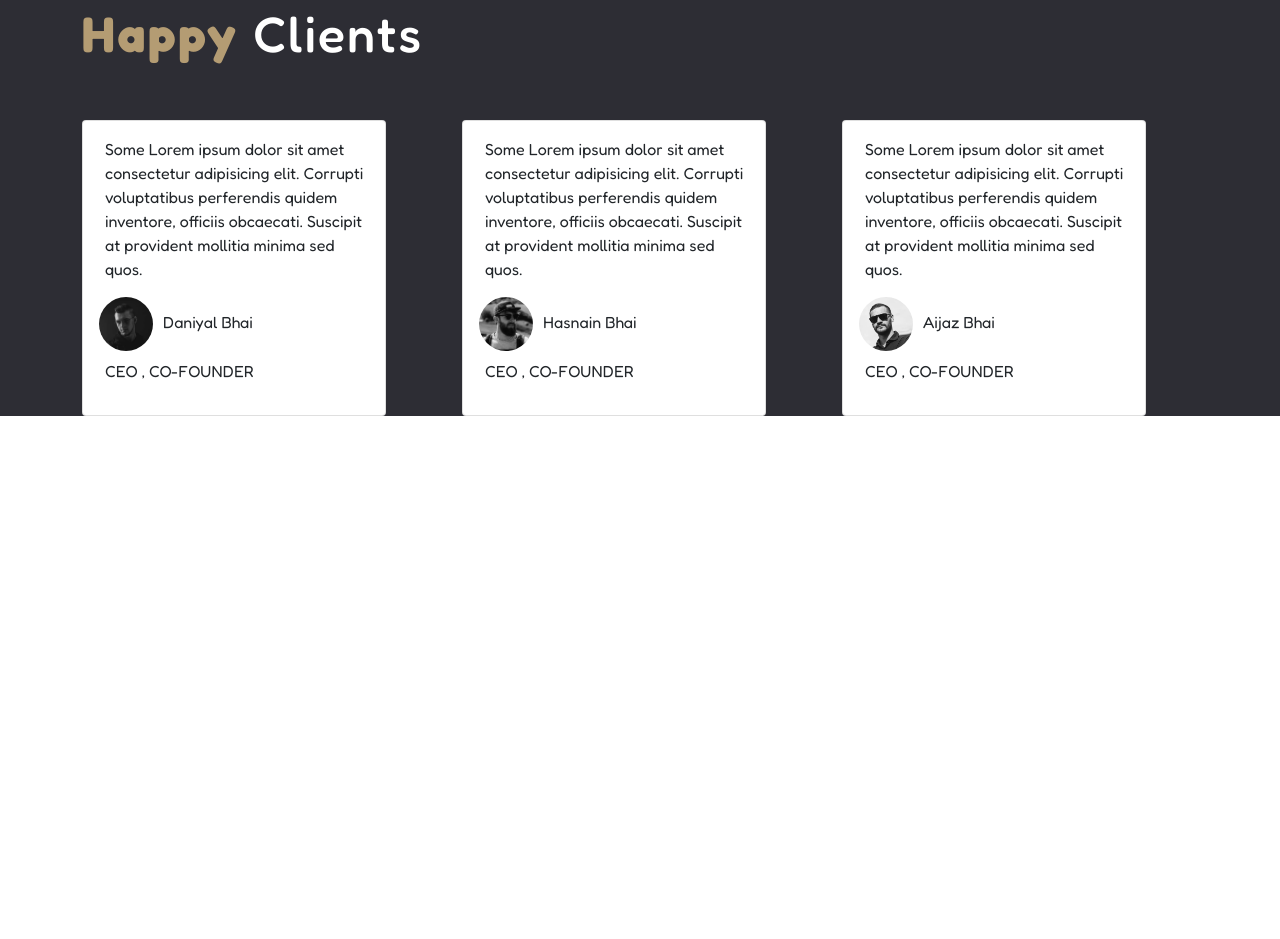
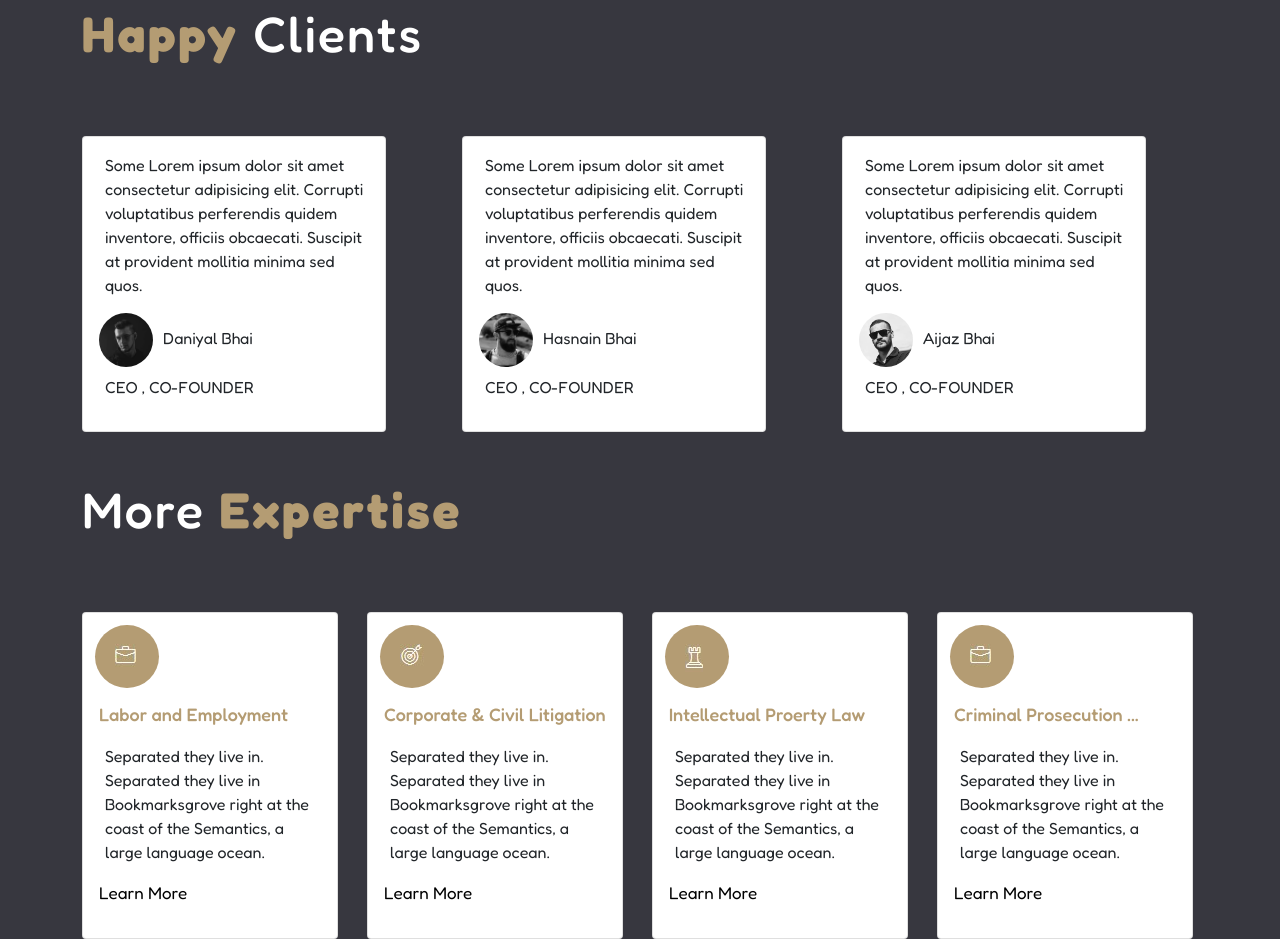
Before and after one commit to ammarahm69/Justice-App, a plain HTML site: page index.html in a window 1280 px wide. Shown: the part 1752-2691 px from the top of the page. Before the commit the page ends 2168 px from the top, so only its background shows below. Drawn offline with nearby package versions, Linux system fonts and the light colour scheme.

Commit message:
expertise-section added

```diff
--- a/css/style.css
+++ b/css/style.css
@@ -166,7 +166,7 @@ ul li{
     width: 100%;
     height: auto;
     padding-top: 3rem;
-    background-color: #2d2d34;
+    background-color:#37373f;
 
 }
 .happy-heading h1{
@@ -182,3 +182,35 @@ ul li{
     width: 20%;
     border-radius: 100%;
 }
+.circle {
+    margin: 12px;
+    width: 25%;
+    border-radius: 100%;
+    height: 63px;
+    background-color: #b49c73;
+}
+.circle img{
+    position: absolute;
+    margin-top: 1.2rem;
+    left: 2rem;
+
+}
+.card-head{
+    color:#b49c73;
+    font-size: 18px;
+    font-weight: 500;
+    margin-top: -15px;
+}
+.learn{
+    color: black;
+    font-size: 17px;
+    font-weight: 400;
+    transition: all 0.4s ease;
+    cursor: pointer;
+}
+.learn:hover{
+    color: #b49c73;
+}
+.learn i{
+    color: #212529;
+}
--- a/index.html
+++ b/index.html
@@ -200,7 +200,7 @@
             </div>
             <div class="container pt-5">
                 <div class="row">
-                    <div class="col">
+                    <div class="col  mt-3">
                         <div class="card " style="width: 19rem;">
                             <div class="card-body">
                                 <p class="card-text">Some Lorem ipsum dolor sit amet consectetur adipisicing elit.
@@ -214,7 +214,7 @@
                             </div>
                         </div>
                     </div>
-                    <div class="col">
+                    <div class="col mt-3">
                         <div class="card " style="width: 19rem;">
                             <div class="card-body">
                                 <p class="card-text">Some Lorem ipsum dolor sit amet consectetur adipisicing elit.
@@ -228,7 +228,7 @@
                             </div>
                         </div>
                     </div>
-                    <div class="col">
+                    <div class="col mt-3">
                         <div class="card " style="width: 19rem;">
                             <div class="card-body">
                                 <p class="card-text">Some Lorem ipsum dolor sit amet consectetur adipisicing elit.
@@ -242,19 +242,83 @@
                             </div>
                         </div>
                     </div>
+                </div>
+            </div>
+        </div>
+
+<!-- Expertise Section -->
+<div class="main-happy">
+    <div class="container">
+        <div class="row">
+            <div class="col-lg-5">
+                <div class="happy-heading">
+                    <h1>More <span class="text-prim happy">Expertise</span></h1>
+                </div>
+            </div>
+        </div>
 
     </div>
+    <div class="container pt-5">
+        <div class="row">
+            <div class="col  mt-3">
+                <div class="card " style="width: 16rem;">
+                    <div class="circle">
+                        <img src="img/m-brown.jpg" alt="">
+                    </div>
+                    <div class="card-body">
+                        <p class="card-head">Labor and Employment </p>
+                        <p class="card-text">Separated they live in. Separated they live in Bookmarksgrove right at the coast of the Semantics, a large language ocean.</p>
+                        <p class="learn">Learn More </p>
 
+                    </div>
+                </div>
+            </div>
+            <div class="col  mt-3">
+                <div class="card " style="width: 16rem;">
+                    <div class="circle">
+                        <img src="img/aim-brown.jpg" alt="">
+                    </div>
+                    <div class="card-body">
+                        <p class="card-head">Corporate & Civil
+                            Litigation </p>
+                        <p class="card-text">Separated they live in. Separated they live in Bookmarksgrove right at the coast of the Semantics, a large language ocean.</p>
+                        <p class="learn">Learn More </p>
 
+                    </div>
+                </div>
+            </div>
+            <div class="col  mt-3">
+                <div class="card " style="width: 16rem;">
+                    <div class="circle">
+                        <img src="img/chess-brown.jpg" alt="">
+                    </div>
+                    <div class="card-body">
+                        <p class="card-head">Intellectual
+                            Proerty Law</p>
+                        <p class="card-text">Separated they live in. Separated they live in Bookmarksgrove right at the coast of the Semantics, a large language ocean.</p>
+                        <p class="learn">Learn More </p>
 
+                    </div>
+                </div>
+            </div>
+            <div class="col  mt-3">
+                <div class="card " style="width: 16rem;">
+                    <div class="circle">
+                        <img src="img/m-brown.jpg" alt="">
+                    </div>
+                    <div class="card-body">
+                        <p class="card-head">Criminal Prosecution ...
+                        </p>
+                        <p class="card-text">Separated they live in. Separated they live in Bookmarksgrove right at the coast of the Semantics, a large language ocean.</p>
+                        <p class="learn">Learn More </p>
 
+                    </div>
+                </div>
+            </div>
 
-
-
-
-
-
-
+        </div>
+    </div>
+</div>
 
 
 
```
Also changed, not shown: img/aim-brown.jpg (added), img/chess-brown.jpg (added), img/dollar-brown.jpg (added), img/m-brown.jpg (added). Lines whose indentation alone changed are shown as unchanged.
